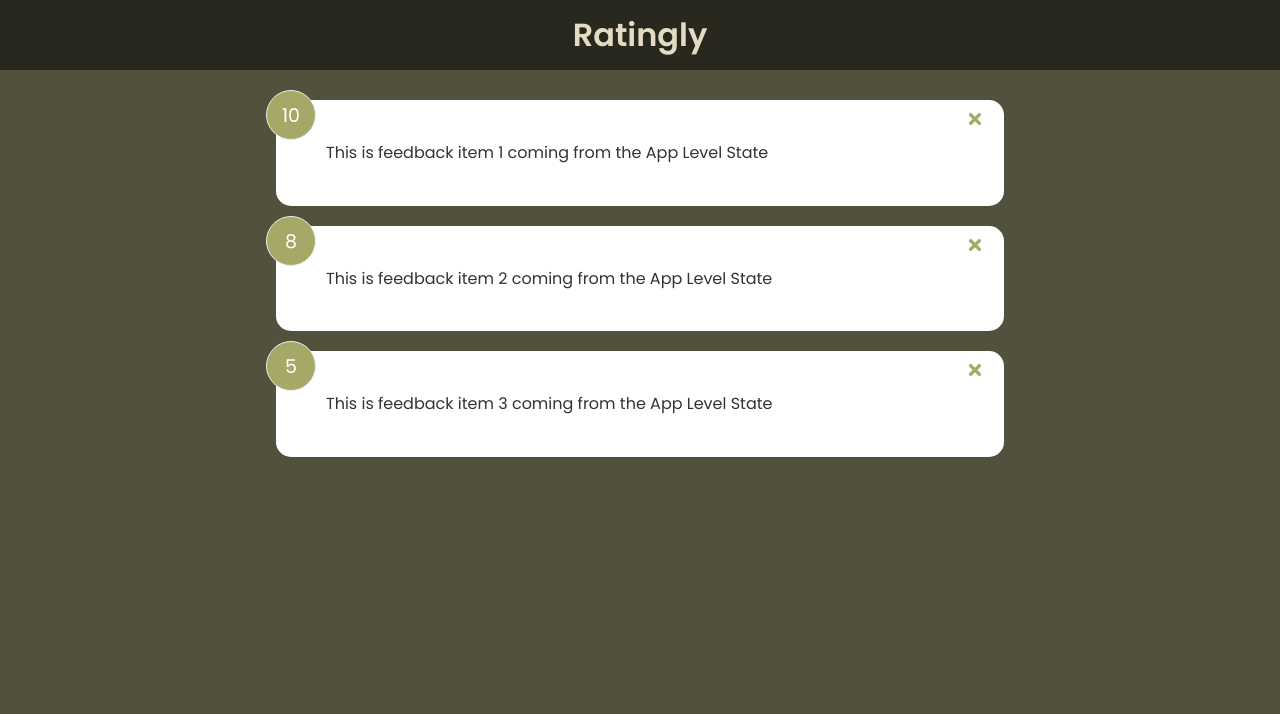
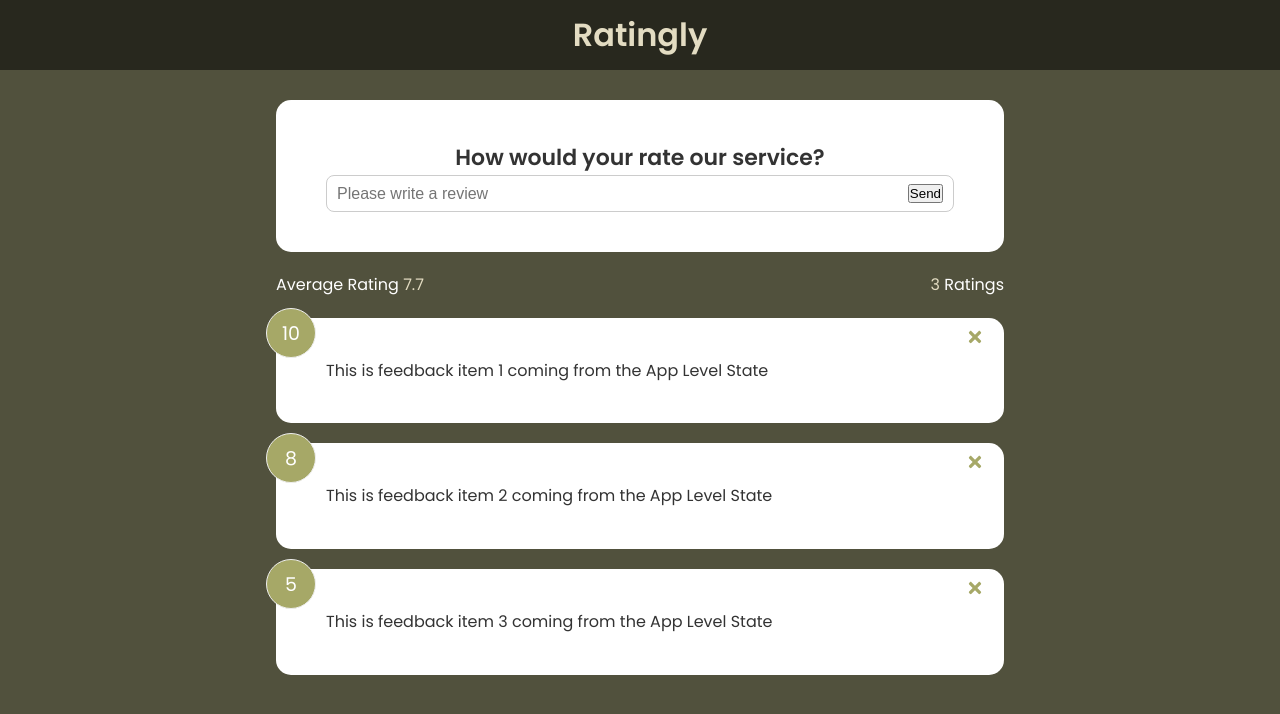
Before and after one commit to femmor/Ratingly, a React (Create React App) app: page / in a window 1280 px wide. Shown: the top 714 px of the page. Built offline with nearby package versions, Linux system fonts and the light colour scheme.

Commit message:
Fome input and state

```diff
--- a/src/App.js
+++ b/src/App.js
@@ -1,6 +1,8 @@
 import { useState } from 'react';
 import Header from './components/Header';
+import RatingForm from './components/RatingForm';
 import RatingList from './components/RatingList';
+import RatingStats from './components/RatingStats';
 import RatingData from './data/RatingData';
 
 const App = () => {
@@ -18,6 +20,8 @@ const App = () => {
     <>
       <Header />
       <div className="container">
+        <RatingForm />
+        <RatingStats ratingItems={ratingItems} />
         <RatingList ratingItems={ratingItems} deleteRating={deleteRating} />
       </div>
     </>
--- /dev/null
+++ b/src/components/RatingForm.jsx
@@ -0,0 +1,31 @@
+import { useState } from 'react';
+import Card from './shared/Card';
+
+const RatingForm = () => {
+  const [text, setText] = useState('');
+
+  const handleSubmit = e => {
+    e.preventDefault();
+    console.log(text);
+  };
+
+  return (
+    <Card>
+      <h2>How would your rate our service?</h2>
+      {/* todo - rating select component */}
+      <form onSubmit={handleSubmit}>
+        <div className="input-group">
+          <input
+            type="text"
+            placeholder="Please write a review"
+            className="form-control"
+            value={text}
+            onChange={e => setText(e.target.value)}
+          />
+          <button type="submit">Send</button>
+        </div>
+      </form>
+    </Card>
+  );
+};
+export default RatingForm;
--- /dev/null
+++ b/src/components/RatingStats.jsx
@@ -0,0 +1,42 @@
+const RatingStats = ({ ratingItems }) => {
+  // Calculate average rating
+  let average =
+    ratingItems.reduce((acc, curr) => acc + curr.rating, 0) /
+    ratingItems.length;
+
+  average = average.toFixed(1).replace(/[.,]0$/, '');
+
+  return (
+    <div className="rating-stats">
+      {ratingItems.length > 0 && (
+        <>
+          <div className="rating-stats-item">
+            <div className="rating-stats-item-label">
+              Average Rating{' '}
+              <span
+                style={{
+                  color: '#E3DCC2',
+                }}
+              >
+                {ratingItems.length > 0 ? average : 0}
+              </span>
+            </div>
+          </div>
+          <div className="rating-stats-item">
+            <div className="rating-stats-item-label">
+              <span
+                style={{
+                  color: '#E3DCC2',
+                }}
+              >
+                {ratingItems.length}
+              </span>{' '}
+              Rating{ratingItems.length > 1 ? 's' : ''}
+            </div>
+          </div>
+        </>
+      )}
+    </div>
+  );
+};
+export default RatingStats;
```
